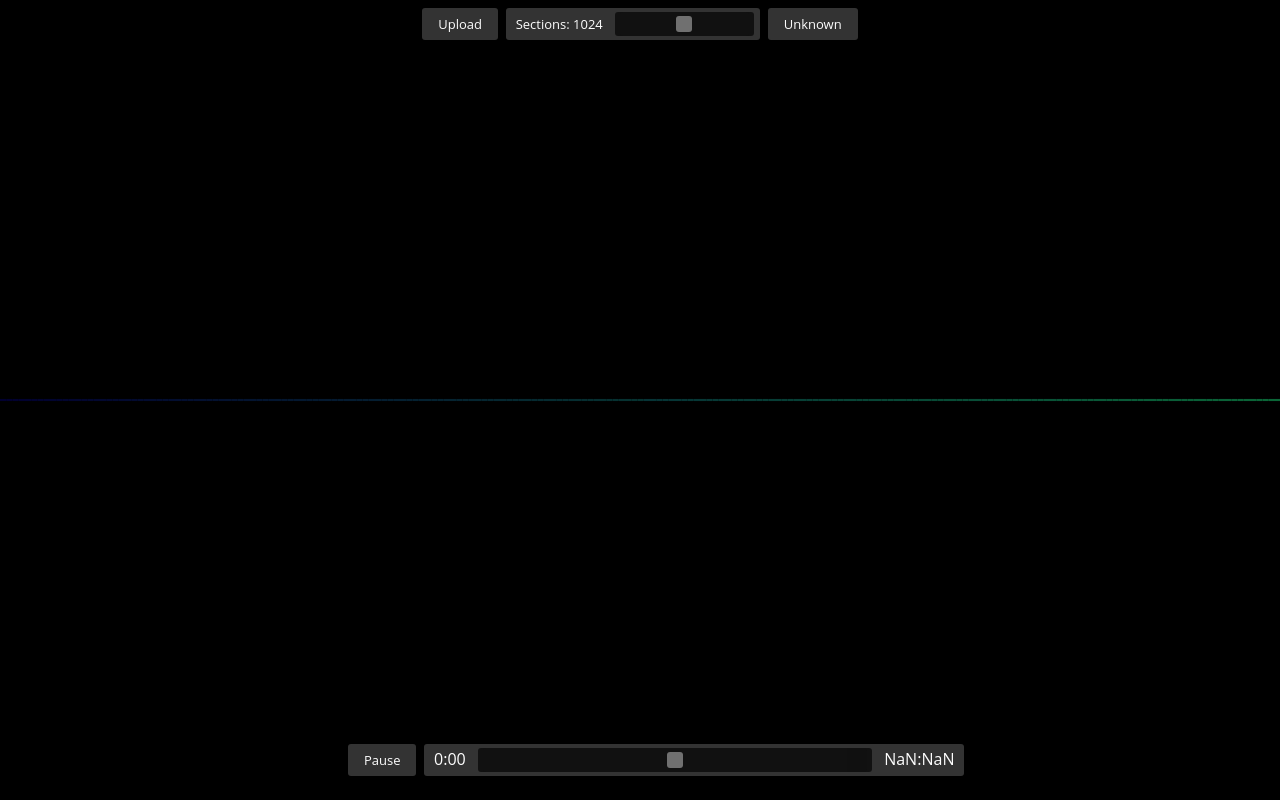
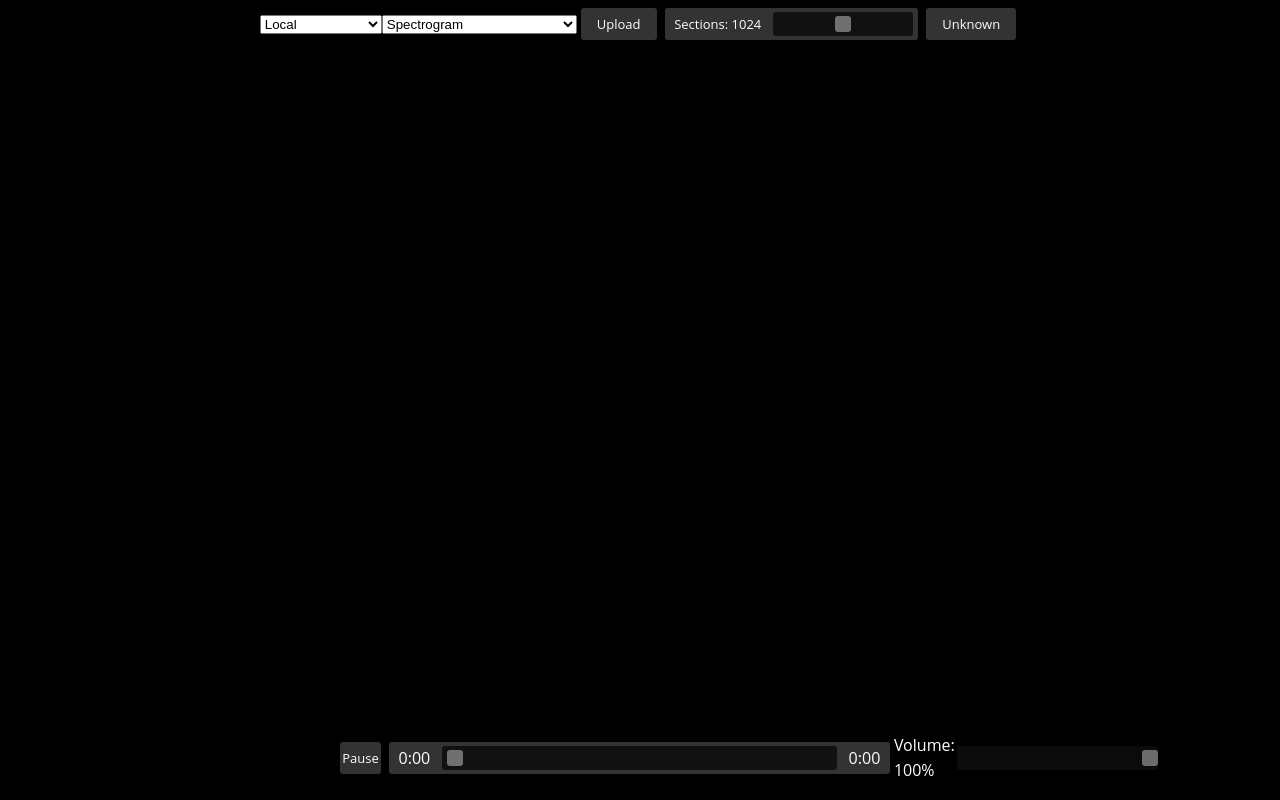
Before and after one commit to stef-the/sounding, a plain HTML site: page index.html in a window 1280 px wide. Both pictures are taken after a click on the label "Play". Drawn offline with Linux system fonts and the light colour scheme.

Commit message:
fix every thing ever

```diff
--- a/index.html
+++ b/index.html
@@ -8,6 +8,16 @@
   <body>
     <form id="file-select">
       <!-- File input for audio files -->
+      <select id="audio-mode">
+        <option value="0">Local</option>
+        <option value="1">Player (External)</option>
+        <option value="2">Microphone</option>
+      </select>
+      <select id="mode-switch">
+        <option value="0">Spectrogram</option>
+        <option value="1">Waveform</option>
+        <option value="2">None of these do anything lol</option>
+      </select>
       <label for="audio-file" class="custom-file-upload"> Upload </label>
       <input type="file" id="audio-file" />
       <div id="range-container">
@@ -32,7 +42,7 @@
         Your browser does not support the HTML5 canvas element.
       </canvas>
     </div>
-    <div id="audio-player">
+    <div id="audio-player-container">
       <audio id="audio" preload="metadata" loop>
         Your browser does not support the audio element.
       </audio>
@@ -47,7 +57,8 @@
         </div>
         <span id="duration" class="time">0:00</span>
       </div>
-      <!--<input type="range" id="volume-slider" max="100" value="100" />-->
+      <label for="volume-slider" id="volume-slider-label">Volume</label>
+      <input type="range" id="volume-slider" max="100" value="100" />
     </div>
   </body>
 </html>
--- a/script.js
+++ b/script.js
@@ -1,116 +1,126 @@
 window.onload = () => {
   console.log("Hello World");
 
-  const audioFile = document.getElementById("audio-file"); // audio file input element
-  const playBtn = document.getElementById("play-btn"); // play button element
-  const playBtnLabel = document.getElementById("play-btn-label"); // play button label element
-  const sections = document.getElementById("sections"); // sections slider element
-  const sectionsLabel = document.getElementById("sections-label"); // sections slider label element
-  let audioFileVar = null;
-  const songTitle = document.getElementById("song-title"); // song title element
-  const audioPlayer = document.getElementById("audio"); // audio player element
-  const seekSlider = document.getElementById("seek-slider"); // seek slider element
-  const volumeSlider = document.getElementById("volume-slider"); // volume slider element
-  const currentTime = document.getElementById("current-time"); // current time element
-  const duration = document.getElementById("duration"); // duration element
+  // -----------------------------------
+  // DOM Element References
+  // -----------------------------------
+  const audioMode = document.getElementById("audio-mode");
+  const modeSwitch = document.getElementById("mode-switch");
 
-  let isSeeking = false; // seeking state
+  const audioFileInput = document.getElementById("audio-file");
+  const playButton = document.getElementById("play-btn");
+  const playButtonLabel = document.getElementById("play-btn-label");
 
-  // prep canvas for visualizer
+  const sectionsSlider = document.getElementById("sections");
+  const sectionsLabel = document.getElementById("sections-label");
+
+  const songTitle = document.getElementById("song-title");
+  const audioPlayer = document.getElementById("audio");
+  const audioPlayerContainer = document.getElementById("audio-player-container");
+  const seekSlider = document.getElementById("seek-slider");
+  const currentTimeLabel = document.getElementById("current-time");
+  const durationLabel = document.getElementById("duration");
+
+  const volumeSlider = document.getElementById("volume-slider");
+  const volumeSliderLabel = document.getElementById("volume-slider-label");
+
   const canvas = document.getElementById("canvas");
   const canvasCtx = canvas.getContext("2d");
 
-  // setup canvas
+  // -----------------------------------
+  // State Variables
+  // -----------------------------------
+  let isSeeking = false;
+  let audioFileVar = null;
+  let audioContext = null;
+  let analyser = null;
+  let dataArray = null;
+  let bufferLength = 0;
+  let source = null;
+  let micStream = null;
+  let visualizationMode = "linear-spectrogram";
+
+  // -----------------------------------
+  // Canvas Setup
+  // -----------------------------------
   canvas.width = window.innerWidth;
   canvas.height = window.innerHeight;
   canvasCtx.fillStyle = "rgb(0, 0, 0)";
   canvasCtx.fillRect(0, 0, canvas.width, canvas.height);
 
-  // event listeners
+  // -----------------------------------
+  // Utility Functions
+  // -----------------------------------
+  function formatTime(time) {
+    const minutes = Math.floor(time / 60);
+    let seconds = Math.floor(time % 60);
+    seconds = seconds < 10 ? `0${seconds}` : seconds;
+    return `${minutes}:${seconds}`;
+  }
 
-  audioFile.addEventListener("change", () => {
-    audioFileVar = audioFile.files[0];
-    console.log(audioFileVar);
-    document.getElementById("audio").src = URL.createObjectURL(audioFileVar);
+  function updateTimeLabels() {
+    currentTimeLabel.innerText = formatTime(audioPlayer.currentTime);
+    durationLabel.innerText = formatTime(audioPlayer.duration);
+  }
 
-    // set song title to audio file name
-    songTitle.innerText = audioFileVar.name;
-  });
+  function initAnalyser(sourceNode) {
+    if (!audioContext) {
+      audioContext = new AudioContext();
+    }
+    analyser = audioContext.createAnalyser();
+    sourceNode.connect(analyser);
+    analyser.connect(audioContext.destination);
 
-  // add event listeners to seek slider to set isSeeking state
-  seekSlider.addEventListener("mousedown", () => {
-    isSeeking = true;
-  });
+    analyser.fftSize = 2 ** sectionsSlider.value;
+    bufferLength = analyser.frequencyBinCount;
+    dataArray = new Uint8Array(bufferLength);
+  }
 
-  seekSlider.addEventListener("mouseup", () => {
-    isSeeking = false;
-    // set audio player current time to seek slider value
-    audioPlayer.currentTime = (seekSlider.value / 1000) * audioPlayer.duration;
-  });
+  function renderVisualizationFrame() {
+    requestAnimationFrame(renderVisualizationFrame);
+    if (!analyser) return;
 
-  /*
-  // add event listener to volume slider to change audio volume
-  volumeSlider.addEventListener("input", () => {
-    audioPlayer.volume = volumeSlider.value / 100;
-  });
-  */
+    analyser.getByteFrequencyData(dataArray);
 
-  // add event listener to play button to play audio and start visualizer
-  playBtn.addEventListener("click", () => {
-    if (audioPlayer) {
-      if (audioPlayer.paused) {
-        // play audio
-        audioPlayer.play();
+    // Clear canvas
+    canvasCtx.fillStyle = "rgb(0, 0, 0)";
+    canvasCtx.fillRect(0, 0, canvas.width, canvas.height);
 
-        // fade in audio volume
-        audioPlayer.volume = 0;
-        let volume = 0;
-        const fadeAudio = setInterval(() => {
-          if (volume < 1 && !audioPlayer.paused) {
-            volume += 0.01;
-            audioPlayer.volume = volume;
-          } else {
-            clearInterval(fadeAudio);
-            if (audioPlayer.paused) {
-              audioPlayer.volume = 0;
-            } else {
-              audioPlayer.volume = 1;
+    switch (visualizationMode) {
+      case "linear-spectrogram":
+        drawLinearSpectrogram();
+        break;
+      case "circular-spectrogram":
+        // Placeholder
+        break;
+      case "waveform":
+        // Placeholder
+        break;
+      default:
+        drawLinearSpectrogram();
+    }
+
+    if (audioPlayer && audioPlayer.duration && audioMode.value !== "2") {
+      if (!isSeeking) {
+        seekSlider.value = (audioPlayer.currentTime / audioPlayer.duration) * 1000;
+      }
+      updateTimeLabels();
     }
   }
-        }, 10);
 
-        // split audio frequency into 32 bands
-        const audioContext = new AudioContext();
-        let analyser = audioContext.createAnalyser();
-        const source = audioContext.createMediaElementSource(audioPlayer);
-        source.connect(analyser);
-        analyser.connect(audioContext.destination);
-        // dynamically set size to sections slider value
-        analyser.fftSize = 2 ** sections.value;
-        const bufferLength = analyser.frequencyBinCount;
-        const dataArray = new Uint8Array(bufferLength);
-        canvas.width = window.innerWidth;
-        canvas.height = window.innerHeight;
-        let barWidth = (canvas.width / bufferLength) * 2.5;
+  function drawLinearSpectrogram() {
+    const barWidth = (canvas.width / bufferLength) * 2.5;
     let barHeight;
     let x = 0;
 
-        // render frame of animation
-        function renderFrame() {
-          requestAnimationFrame(renderFrame);
-          x = 0;
-          analyser.getByteFrequencyData(dataArray);
-          canvasCtx.fillStyle = "rgb(0, 0, 0)";
-          canvasCtx.fillRect(0, 0, canvas.width, canvas.height);
     for (let i = 0; i < bufferLength; i++) {
-            // set barHeight maximum to 100% of canvas height
-            barHeight =
-              (((dataArray[i] ^ 1.5) / (255 ^ 1.5)) * canvas.height) / 3;
+      barHeight = (((dataArray[i] ** 1.5) / (255 ** 1.5)) * canvas.height) / 3;
+
       const r = barHeight + 25 * (i / bufferLength);
       const g = 255 * (i / bufferLength);
-            const b = (50 + 10 * (i / bufferLength)) ^ 2;
-            canvasCtx.fillStyle = `rgb(${r},${g},${b})`;
-            // make max barheight equal to max canvas height
+      const b = 50 + 10 * (i / bufferLength);
+
+      canvasCtx.fillStyle = `rgb(${r}, ${g}, ${b})`;
       canvasCtx.fillRect(
         x,
         canvas.height / 2 - barHeight,
@@ -119,53 +129,170 @@ window.onload = () => {
       );
       x += barWidth;
     }
-
-          // update seek slider value
-          if (!isSeeking) {
-            seekSlider.value =
-              (audioPlayer.currentTime / audioPlayer.duration) * 1000;
   }
 
-          // update current time and duration
-          currentTime.innerText = formatTime(audioPlayer.currentTime);
-          duration.innerText = formatTime(audioPlayer.duration);
+  // Placeholders for future modes
+  function drawCircularSpectrogram() {}
+  function drawWaveform() {}
+
+  // -----------------------------------
+  // Mode Handling
+  // -----------------------------------
+  function handleModeSwitch() {
+    // If leaving microphone mode, stop mic stream and reset analyzer and source
+    if (micStream && audioMode.value !== "2") {
+      micStream.getTracks().forEach(track => track.stop());
+      micStream = null;
+      source = null;
+      analyser = null;
     }
 
-        // start animation
-        renderFrame();
+    switch (audioMode.value) {
+      case "0":
+        // Player mode: show audio player container
+        audioPlayerContainer.classList.remove("hidden");
+        break;
+      case "1":
+        // File mode: hide audio player container
+        audioPlayerContainer.classList.add("hidden");
+        break;
+      case "2":
+        // Microphone mode: hide player container, stop any current track
+        audioPlayer.pause();
+        audioPlayer.currentTime = 0;
+        playButtonLabel.innerText = "Play";
+        audioPlayerContainer.classList.add("hidden");
+        startMicrophoneStream();
+        break;
+      default:
+        console.warn("Unknown audio mode selected.");
+    }
+  }
 
-        // change button label text
-        playBtnLabel.innerText = "Pause";
-      } else {
-        audioPlayer.pause();
+  audioMode.addEventListener("change", handleModeSwitch);
 
-        // change button label text
-        playBtnLabel.innerText = "Play";
+  // -----------------------------------
+  // Microphone Capture
+  // -----------------------------------
+  async function startMicrophoneStream() {
+    try {
+      const stream = await navigator.mediaDevices.getUserMedia({ audio: true, video: false });
+      micStream = stream;
+      if (!audioContext) {
+        audioContext = new AudioContext();
       }
-    } else {
-      console.error("No audio file provided");
+
+      source = audioContext.createMediaStreamSource(stream);
+      initAnalyser(source);
+      renderVisualizationFrame();
+    } catch (err) {
+      console.error("Error accessing microphone:", err);
+    }
+  }
+
+  // -----------------------------------
+  // File Input Handling
+  // -----------------------------------
+  audioFileInput.addEventListener("change", () => {
+    audioFileVar = audioFileInput.files[0];
+    if (audioFileVar) {
+      audioPlayer.src = URL.createObjectURL(audioFileVar);
+      songTitle.innerText = audioFileVar.name;
     }
   });
 
-  // add event listener to slider to change fftSize
-  // and update slider label
-  sections.addEventListener("input", () => {
-    document.getElementById("sections-label").innerText = `Sections: ${
-      2 ** sections.value
-    }`;
+  // -----------------------------------
+  // Playback Control
+  // -----------------------------------
+  playButton.addEventListener("click", () => {
+    if (!audioPlayer) {
+      console.error("No audio player available.");
+      return;
+    }
+
+    // If microphone mode is active, we do not control the audio player
+    if (audioMode.value === "2") {
+      console.log("Microphone mode active; not playing file audio.");
+      return;
+    }
+
+    if (audioPlayer.paused) {
+      audioPlayer.play();
+      fadeInAudio(audioPlayer);
+
+      // Always re-initialize the analyser in non-mic modes to ensure it works
+      if (!audioContext) {
+        audioContext = new AudioContext();
+      }
+      source = audioContext.createMediaElementSource(audioPlayer);
+      initAnalyser(source);
+      renderVisualizationFrame();
+
+      playButtonLabel.innerText = "Pause";
+    } else {
+      audioPlayer.pause();
+      playButtonLabel.innerText = "Play";
+    }
   });
 
-  // set sections slider span to initial value
-  console.log(sections.value)
-  sectionsLabel.innerText = `Sections: ${
-    2 ** sections.value
-  }`;
+  function fadeInAudio(player) {
+    player.volume = 0;
+    let volume = 0;
+    const fadeInterval = setInterval(() => {
+      if (volume < 1 && !player.paused) {
+        volume += 0.01;
+        player.volume = Math.min(volume, 1);
+      } else {
+        clearInterval(fadeInterval);
+      }
+    }, 10);
+  }
+
+  // -----------------------------------
+  // Seek Handling
+  // -----------------------------------
+  seekSlider.addEventListener("mousedown", () => {
+    isSeeking = true;
+  });
+
+  seekSlider.addEventListener("mouseup", () => {
+    isSeeking = false;
+    if (audioPlayer && audioPlayer.duration) {
+      audioPlayer.currentTime = (seekSlider.value / 1000) * audioPlayer.duration;
+    }
+  });
+
+  // -----------------------------------
+  // Sections (FFT Size) Handling
+  // -----------------------------------
+  sectionsSlider.addEventListener("input", handleSectionsChange);
+
+  function handleSectionsChange() {
+    const fftSize = 2 ** sectionsSlider.value;
+    sectionsLabel.innerText = `Sections: ${fftSize}`;
+    if (analyser) {
+      analyser.fftSize = fftSize;
+      bufferLength = analyser.frequencyBinCount;
+      dataArray = new Uint8Array(bufferLength);
+    }
+  }
+
+  // -----------------------------------
+  // Volume Handling
+  // -----------------------------------
+  volumeSlider.addEventListener("input", () => {
+    const volumeValue = volumeSlider.value;
+    volumeSliderLabel.innerText = `Volume: ${volumeValue}%`;
+    if (audioPlayer && audioMode.value !== "2") {
+      audioPlayer.volume = volumeValue / 100;
+    }
+  });
+
+  volumeSliderLabel.innerText = `Volume: ${volumeSlider.value}%`;
+
+  // -----------------------------------
+  // Initialization
+  // -----------------------------------
+  handleSectionsChange();
+  handleModeSwitch();
 };
-
-// format time function
-function formatTime(time) {
-  const minutes = Math.floor(time / 60);
-  let seconds = Math.floor(time % 60);
-  seconds = seconds < 10 ? `0${seconds}` : seconds;
-  return `${minutes}:${seconds}`;
-}
--- a/style.css
+++ b/style.css
@@ -6,6 +6,10 @@ body {
     background-color: #000;
     margin: 0;
     padding: 0;
+}
+
+.hidden {
+    display: none !important;
 }
 
 /* Header */
@@ -23,7 +27,7 @@ body {
 }
 
 #file-select label.custom-file-upload,
-#audio-player label.custom-file-upload {
+#audio-player-container label.custom-file-upload {
     border: none;
     margin: 0.5rem 0.25rem;
     padding: 0.25rem 1rem;
@@ -45,7 +49,7 @@ body {
 }
 
 #file-select button,
-#audio-player button {
+#audio-player-container button {
     display: none;
 }
 
@@ -66,7 +70,7 @@ body {
 
 /* audio player */
 
-#audio-player {
+#audio-player-container {
     position: fixed;
     bottom: 0;
     left: calc(50% - 25vw);
@@ -74,10 +78,9 @@ body {
     justify-content: center;
     align-items: center;
     margin: 1rem;
-    width: 50vw;
 }
 
-#audio-player div#seek-container,
+#audio-player-container div#seek-container,
 #file-select div#range-container {
     background-color: #333;
     border-radius: 3px;
@@ -89,11 +92,11 @@ body {
     height: 1.5rem;
 }
 
-#audio-player div#seek-container input[type="range"]#seek-slider {
+#audio-player-container div#seek-container input[type="range"]#seek-slider {
     width: 30vw;
 }
 
-#audio-player div#seek-container span {
+#audio-player-container div#seek-container span {
     margin: 0 0.5rem;
     cursor: default;
 }
```
Lines whose indentation alone changed are shown as unchanged.
